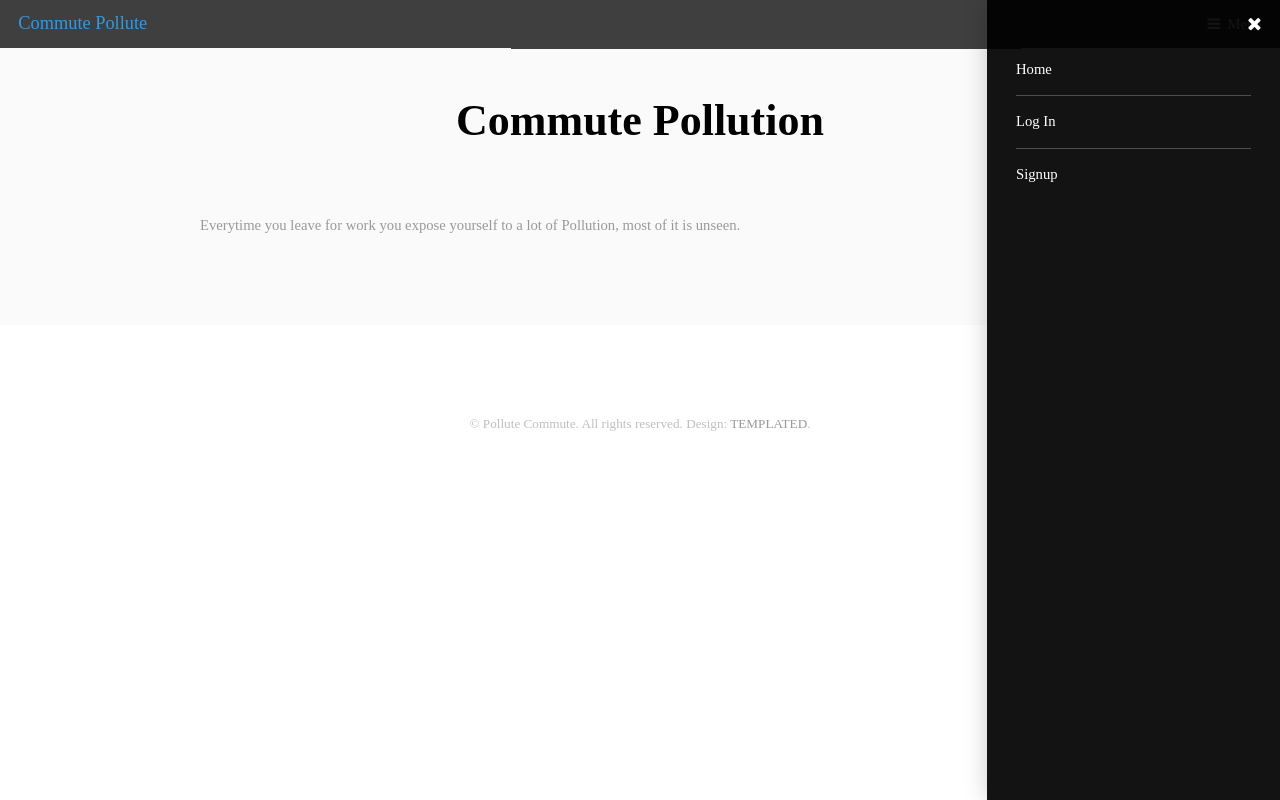
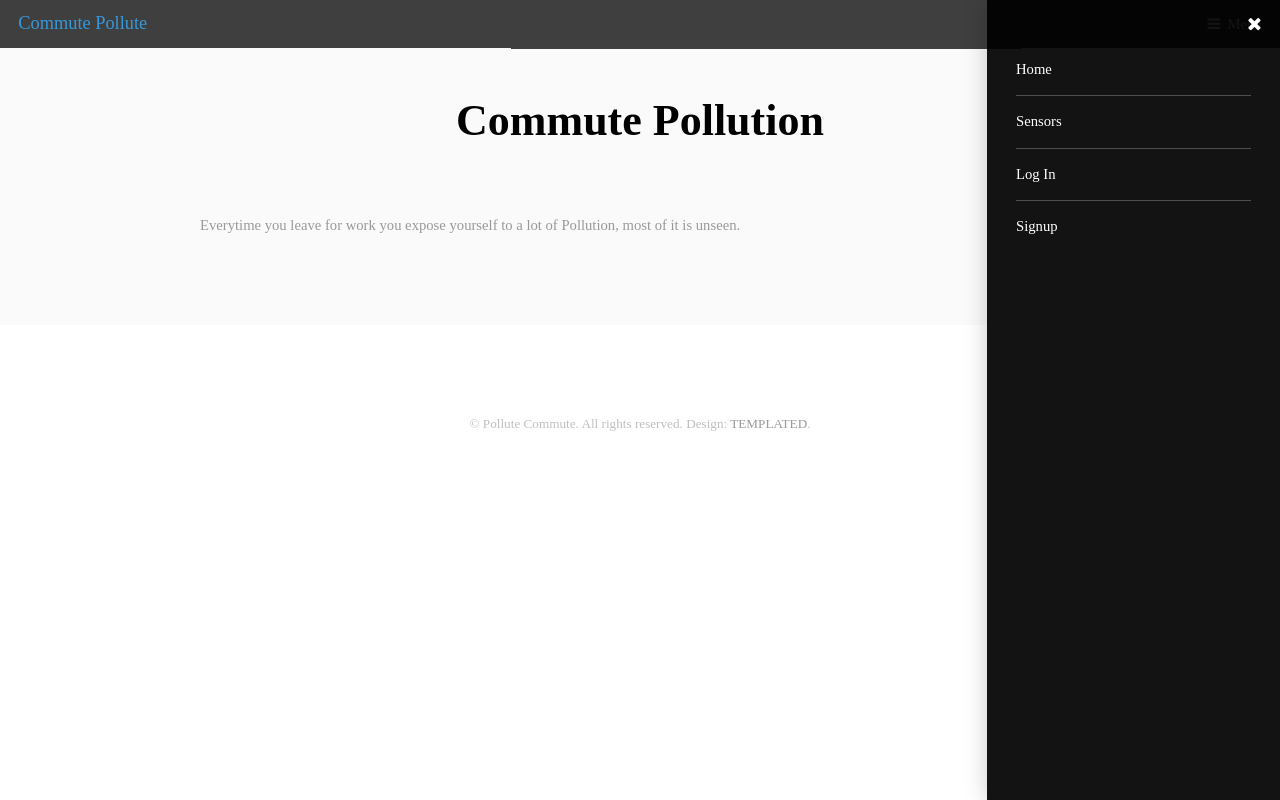
Before and after one commit to ioangogo/pollutionCommute_Sever, a Flask app: page / in a window 1280 px wide, after a click on "Menu". Run offline with Flask 2, Linux system fonts and the light colour scheme; some web fonts are replaced.

Commit message:
added map link to the side bar

```diff
--- a/server/templates/base.html
+++ b/server/templates/base.html
@@ -25,6 +25,7 @@
 			<nav id="menu">
 				<ul class="links">
 					<li><a href="/">Home</a></li>
+					<li><a href="{{url_for('views.map')}}">Sensors</a></li>
 					{% if not current_user.is_authenticated %}
 					<li><a href="{{url_for('auth.login')}}">Log In</a></li>
 					<li><a href="{{url_for('auth.signup')}}">Signup</a></li>
```
